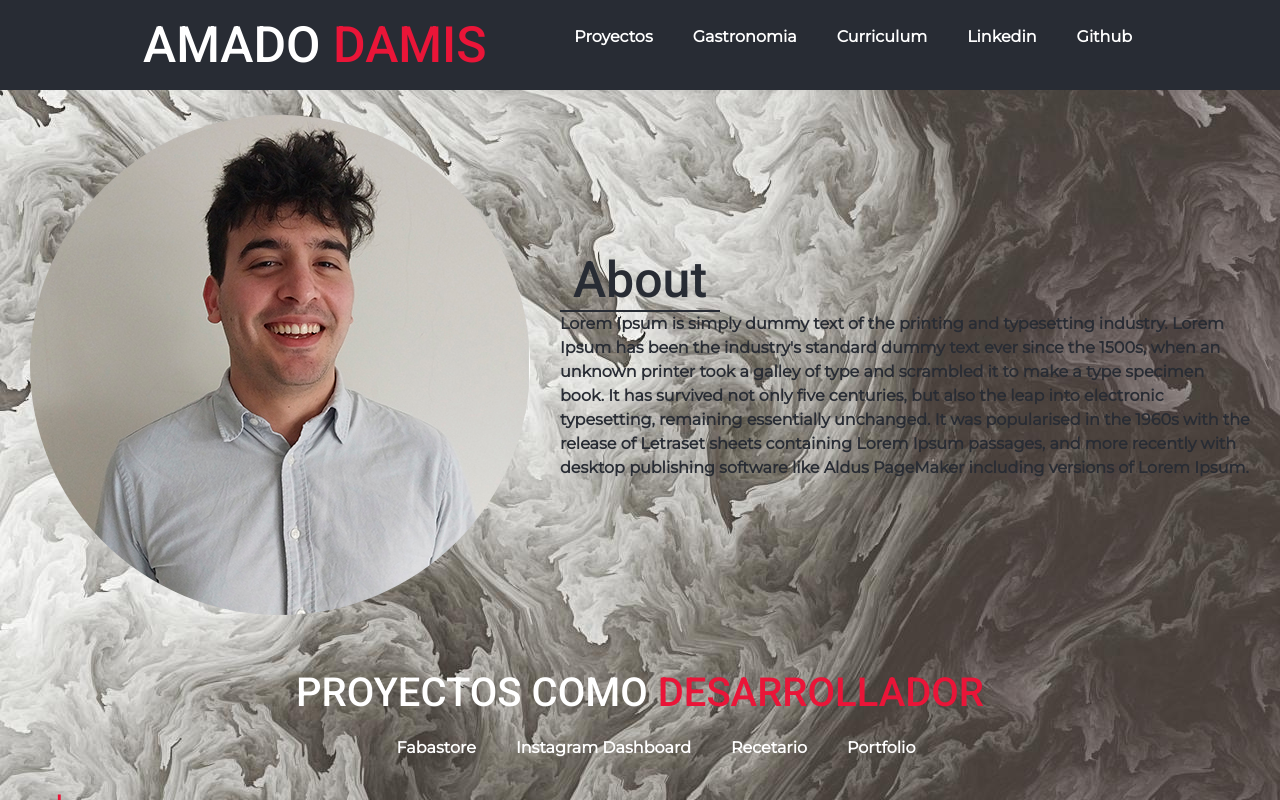
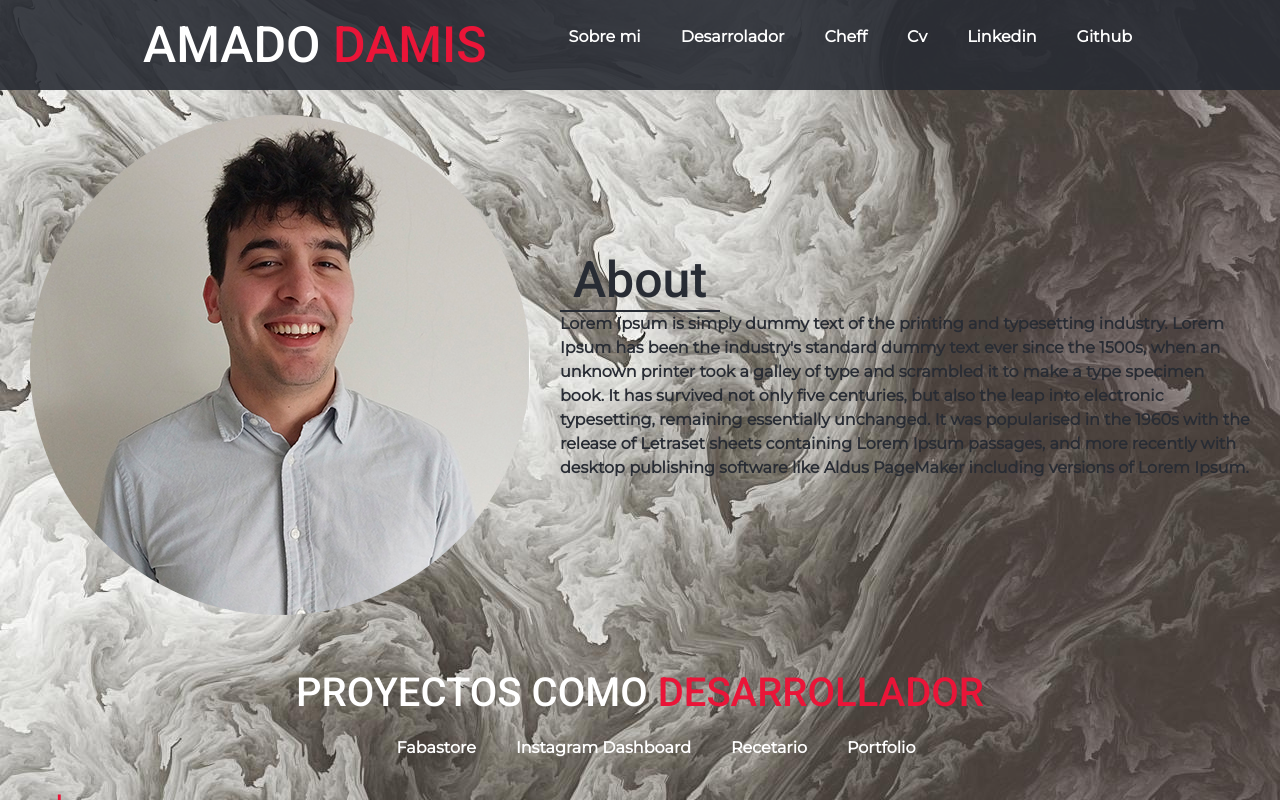
Before and after one commit to Amadodamis/Portfolio, a React (Create React App) app: page /cheff in a window 1280 px wide. Shown: the top 800 px of the page. Built offline with nearby package versions, Linux system fonts and the light colour scheme.

Commit message:
links to id

```diff
--- a/src/App.js
+++ b/src/App.js
@@ -11,13 +11,21 @@ function App() {
 
   return (
     <div className="App-main">
-
-        <Header/>
-        <Banner />
-        <Proyectos profesion={"DESARROLLADOR"} proyecto1={"Fabastore"} proyecto2={"Instagram Dashboard"} proyecto3={"Recetario"} proyecto4={"Portfolio"} />
-        <Proyectos profesion={"CHEFF"} proyecto1={"Cocinero"} proyecto2={"Panadero"} proyecto3={"Pastelero"} proyecto4={"asd"}/>
+      <Header />
+      <Banner />
+      <Proyectos profesion={"DESARROLLADOR"} proyecto1={"Fabastore"} proyecto2={"Instagram Dashboard"} proyecto3={"Recetario"} proyecto4={"Portfolio"} identificator={"developer"} />
+      <Proyectos profesion={"CHEFF"} proyecto1={"Cocinero"} proyecto2={"Panadero"} proyecto3={"Pastelero"} proyecto4={"asd"} identificator={"cheff"} />
     </div>
   );
 }
 
 export default App;
+
+
+/**
+
+
+
+
+
+ */
--- a/src/components/Banner.jsx
+++ b/src/components/Banner.jsx
@@ -7,7 +7,7 @@ function Banner() {
     let texto= "Lorem Ipsum is simply dummy text of the printing and typesetting industry. Lorem Ipsum has been the industry's standard dummy text ever since the 1500s, when an unknown printer took a galley of type and scrambled it to make a type specimen book. It has survived not only five centuries, but also the leap into electronic typesetting, remaining essentially unchanged. It was popularised in the 1960s with the release of Letraset sheets containing Lorem Ipsum passages, and more recently with desktop publishing software like Aldus PageMaker including versions of Lorem Ipsum."
 
     return (
-        <div className="Banner">
+        <div className="Banner" id={"aboutMe"}>
 
             <div className='container-foto-cv'>{fotoUser}</div>
 
--- a/src/components/Header.jsx
+++ b/src/components/Header.jsx
@@ -5,19 +5,22 @@ function Header() {
 
   let h2 = <h2 className="nombre">AMADO <span className="apellido">DAMIS</span></h2>
 
-  let proyectos = <a href="/" >Proyectos</a>;
-  let gastronomia = <a href="/" >Gastronomia</a>
-  let curriculum = <a href="/" >Curriculum</a>
+  let sobreMi = <a href="#aboutMe" >Sobre mi</a>;
+  let proyectos = <a href="#developer" >Desarrolador</a>;
+  let gastronomia = <a href="#cheff" >Cheff</a>
+  let curriculum = <a href="/" >Cv</a>
   let linkedin = <a href="https://www.linkedin.com/in/amadodamis/" >Linkedin</a>
   let github = <a href="https://github.com/Amadodamis" >Github</a>
 
 
   return (
+    <div className='header'>
       <nav className="nav-style">
 
         {h2}
 
         <ul className="menu-horizontal" >
+          <li > {sobreMi} </li>
 
           <li > {proyectos} </li>
 
@@ -44,6 +47,7 @@ function Header() {
           <li > {github} </li>
         </ul>
       </nav>
+    </div>
   );
 }
 
--- a/src/components/Proyectos.jsx
+++ b/src/components/Proyectos.jsx
@@ -3,13 +3,13 @@ import Carrousel from "./Carrousel";
 
 
 function Proyectos(props) {
-    const { profesion, proyecto1, proyecto2, proyecto3, proyecto4 } = props;
+    const { profesion, proyecto1, proyecto2, proyecto3, proyecto4, identificator} = props;
 
     let texto= "orem Ipsum is simply dummy text of the printing and typesetting industry. Lorem Ipsum has been the industry's standard dummy text ever since the 1500s, when an unknown printer took a galley of type and scrambled it to make a type specimen book. It has survived not only five centuries, but also the leap into electronic typesetting, remaining essentially unchanged. It was popularised in the 1960s with the release of Letraset sheets containing Lorem Ipsum passages, and more recently with desktop publishing software like Aldus PageMaker including versions of Lorem Ipsum."
     let primeraLetra="L"
 
     return (
-        <div className="proyectos-style" >
+        <div className="proyectos-style" id={identificator} >
             <br></br>
             <h2 className="titulo">PROYECTOS COMO <span className="span-title-proyects">{profesion}</span> </h2>
 
--- a/src/css/BannerStyle.css
+++ b/src/css/BannerStyle.css
@@ -2,18 +2,18 @@
     margin: 0;
     font-family: 'Montserrat', sans-serif;
     font-weight: 600;
-    color: #282c34;
+    color: var(--primary-color);
 }
 
 .Banner {
     display: flex;
+    padding-top: 115px;
     margin-left: 30px;
     margin-right: 30px;
-    margin-top: 25px;
 }
 
 .titulo-banner {
-    color: #282c34;
+    color: var(--primary-color);
     font-size: 50px;
     font-family: 'Roboto', sans-serif;
     text-align: center;
--- a/src/css/HeaderStyle.css
+++ b/src/css/HeaderStyle.css
@@ -1,3 +1,16 @@
+.header{
+	position: fixed;
+    height: 90px;
+    width: 100%;
+    top: 0;
+    left: 0;
+	z-index: 1;
+    transition: .3s ease-in;
+    overflow: hidden;
+    background-color: rgba(40, 44, 52, 0.9);
+
+}
+
 
 .nav-style{
     display: flex;
@@ -6,7 +19,6 @@
     padding-top: 0px;
     padding-left: 10%;
     padding-right: 10%;
-    background-color: #282c34;
 
     }
 
@@ -17,15 +29,9 @@
     margin: 15px;
 }
 .apellido{
-    color:#ea1538;
+    color:var(--secondary-color);
 }
 
-
-/*font-family: 'Montserrat', sans-serif;
-    color:white;
-    font-weight: bold;
-
-*/
 
 .menu-horizontal{
 	list-style: none;
@@ -42,10 +48,10 @@
 	text-decoration: none;
 }
 .menu-horizontal > li:hover{
-	background-color:#ea1538;
+	background-color:var(--secondary-color);
 }
 .menu-vertical{
-	position: absolute;
+	position: fixed;
 	display: none;
 	list-style: none;
 	width: 200px;
--- a/src/css/proyectosStyle.css
+++ b/src/css/proyectosStyle.css
@@ -29,7 +29,7 @@
    }
 
    .span-title-proyects{
-       color: #ea1538;
+       color: var(--secondary-color);
    }
 
 
@@ -61,7 +61,7 @@ font-weight: bold;
 }
 
 .a-proyects:hover{
-color: #ea1538;
+color: var(--secondary-color);
 transition: 0.3s;
 }
 /*  ******************************************** */
@@ -73,11 +73,11 @@ transition: 0.3s;
         font-size: 15px;
         font-family: 'Montserrat', sans-serif;
         font-weight: 700;
-        color: #282c34;
+        color: var(--primary-color);
         text-align: left;
 }
 
 .primeraLetra{
     font-size: 25px;
-    color: #ea1538;
+    color: var(--secondary-color);
 }
--- a/src/index.css
+++ b/src/index.css
@@ -1,3 +1,8 @@
+:root{
+  --primary-color:#282c34;
+  --secondary-color:#ea1538;
+}
+
 body {
   margin: 0;
   font-family: -apple-system, BlinkMacSystemFont, 'Segoe UI', 'Roboto', 'Oxygen',
```
Lines whose indentation alone changed are shown as unchanged.
